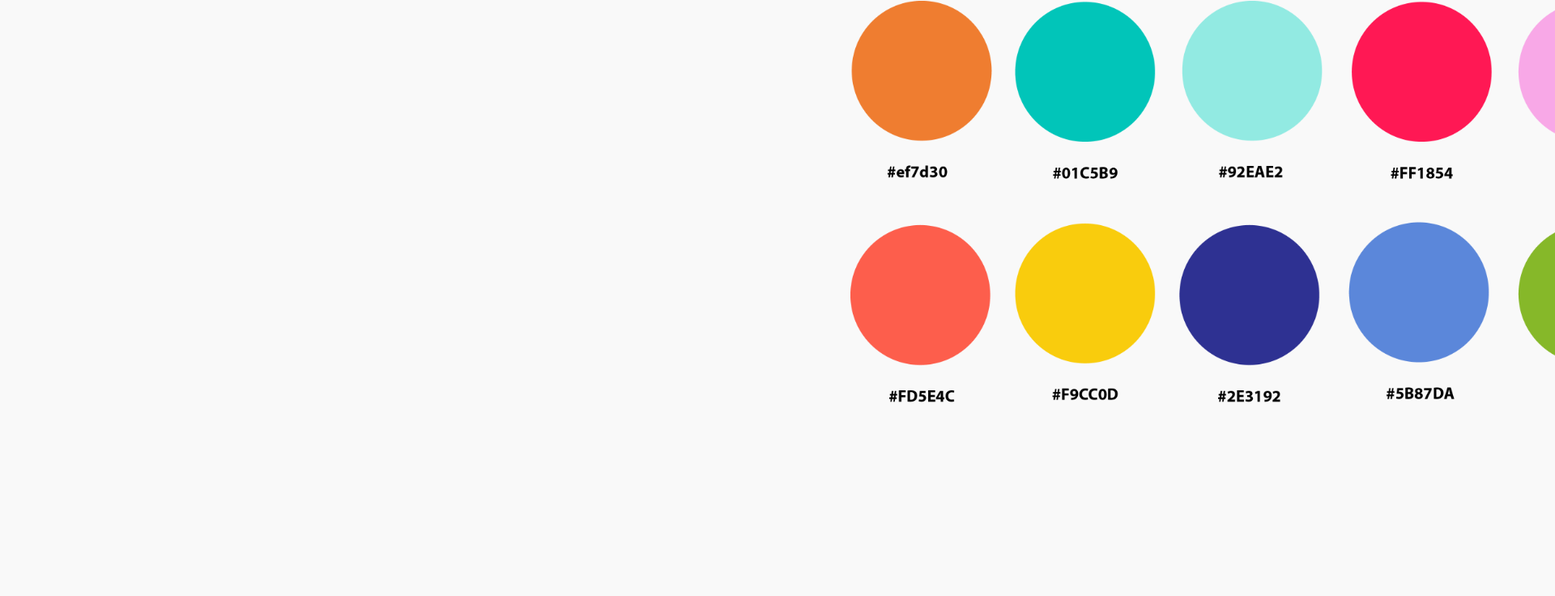
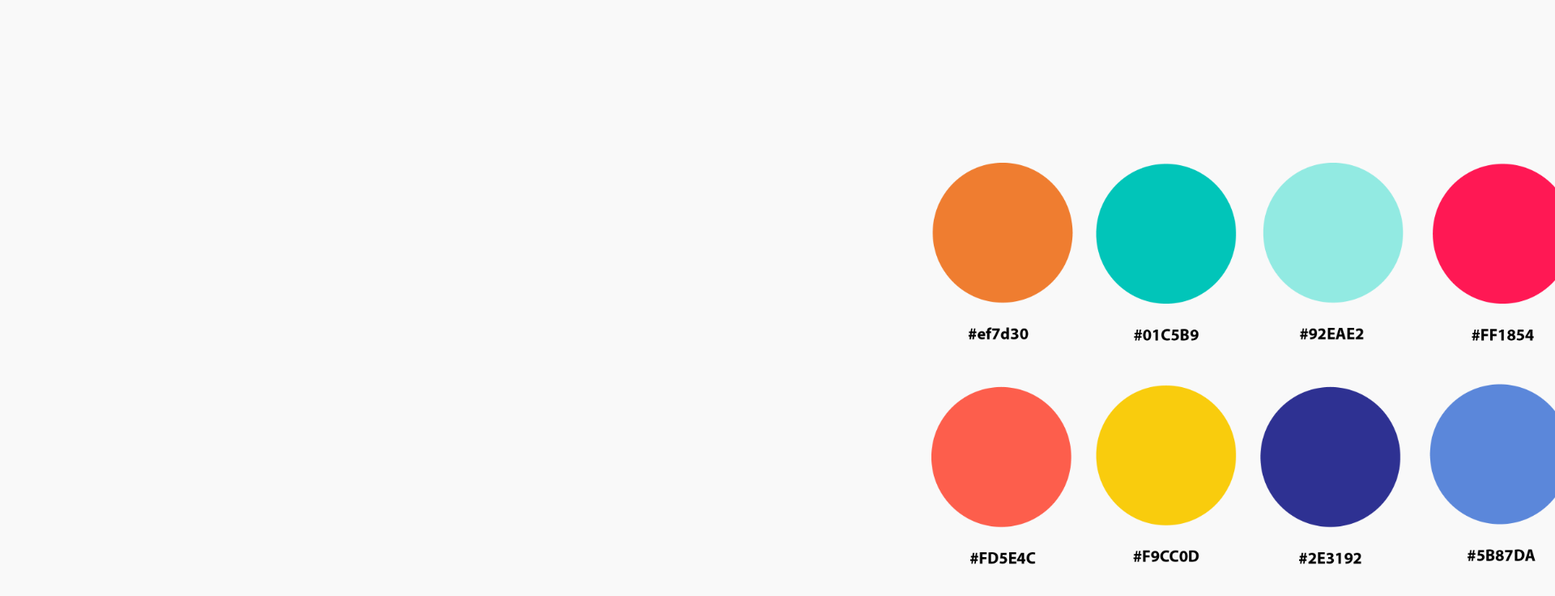
Before and after one commit to emilyganderson/emilyganderson.github.io, a plain HTML site: page dreamspaces/page2.html in a window 1280 px wide. Shown: the part 328-1064 px from the top of the page at 81% size, 1920 px wide, since content can reach past the window. Before the commit the page ends 879 px from the top, so only its background shows below. Drawn offline with Linux system fonts and the light colour scheme.

Commit message:
container

```diff
--- a/dreamspaces/page2.html
+++ b/dreamspaces/page2.html
@@ -35,6 +35,14 @@ svg#colourpalette {
   max-height: 400px;
 
 }
+
+.container {
+  display: flex;
+  flex-wrap: wrap;
+  align-items: flex-end;
+  margin-top: 200px;
+  margin-left: 100px;
+  margin-right: 50px;
 
 
 </style>
@@ -478,7 +486,10 @@ svg#colourpalette {
 
 <br><br><br><br>
 
-<img src="assets/palette.png" align="middle">
+<div class="container">
+  <img src="assets/palette.png" align="middle">
+
+</div>
 
 
 
```
